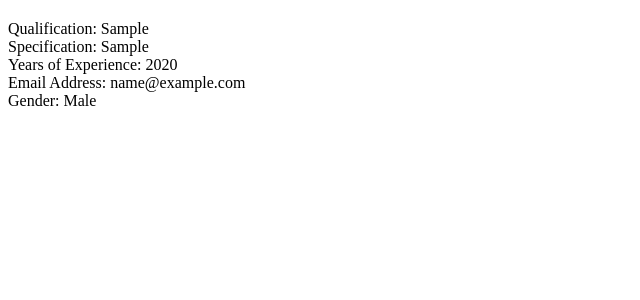
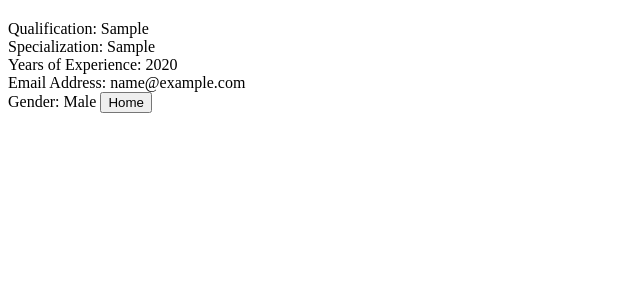
Before and after one commit to 6171023/hospital, a Django app: page /doctor/1 in a window 1280 px wide. Shown: the part 107-407 px from the top of the page, without its empty margins (0-640 px from the left). Run offline with Django 4.2, Linux system fonts and the light colour scheme; tables that the repository leaves empty hold one stand-in row (values such as "Sample post").

Commit message:
fix typo and add home button

```diff
--- a/landing/templates/landing/doctor_profile.html
+++ b/landing/templates/landing/doctor_profile.html
@@ -11,10 +11,12 @@
 {% block content %}
 <main>
     Qualification: {{ qualification }} <br>
-    Specification: {{ specialization }} <br>
+    Specialization: {{ specialization }} <br>
     Years of Experience: {{ years_of_experience }} <br>
 
     Email Address: {{ email }} <br>
     Gender: {{ gender }}
+
+    <a href="/home/"><button>Home</button></a>
 </main>
 {% endblock %}
--- a/landing/templates/landing/home.html
+++ b/landing/templates/landing/home.html
@@ -15,7 +15,9 @@
 
     {% if not is_doctor %}
         <button>
-            Reserve an appointment
+            View Doctors
         </button>
+
+        <a href="/accounts/profile/"><button>Profile</button></a>
     {% endif %}
 {% endblock %}
--- a/landing/templates/landing/profile.html
+++ b/landing/templates/landing/profile.html
@@ -12,4 +12,6 @@
     {{ form.as_p }}
     <button type="submit">Save</button>
 </form>
+
+<a href="/home/"><button>Home</button></a>
 {% endblock %}
--- a/landing/templates/registration/login.html
+++ b/landing/templates/registration/login.html
@@ -12,4 +12,6 @@
     {{ form.as_p }}
     <button type="submit">Log In</button>
 </form>
+
+<a href="/home/"><button>Home</button></a>
 {% endblock %}
--- a/landing/templates/registration/signup.html
+++ b/landing/templates/registration/signup.html
@@ -12,4 +12,6 @@
     {{ form.as_p }}
     <button type="submit">Sign Up</button>
 </form>
+
+<a href="/home/"><button>Home</button></a>
 {% endblock %}
```
